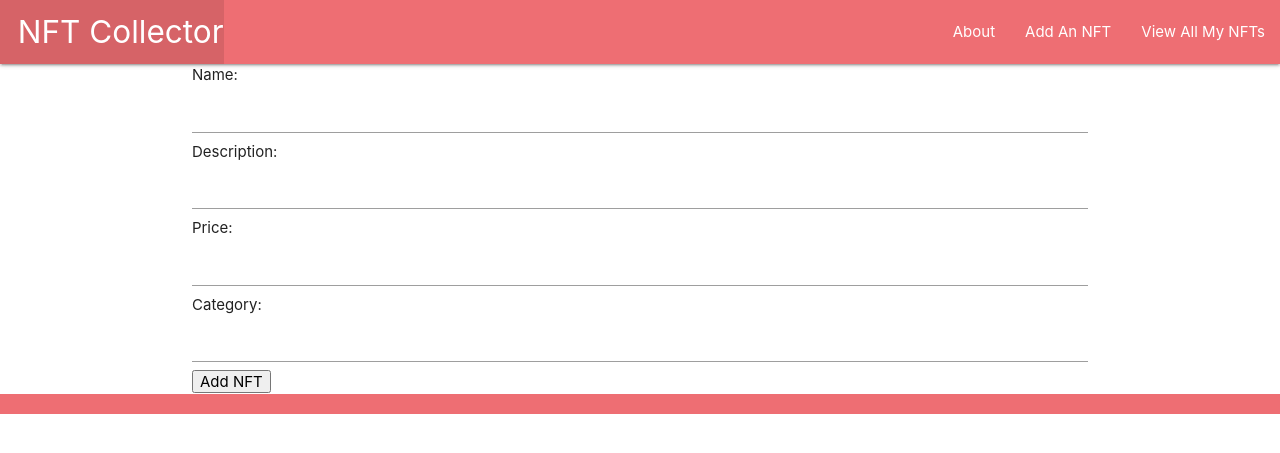
After one commit to eraynai/nft-collector, a Django app: page /nfts/new/ in a window 1280 px wide. The commit adds this page. Shown: the top 453 px of the page. Run offline with Django 3.2, Linux system fonts and the light colour scheme.

Commit message:
new form created

```diff
--- a/main_app/templates/base.html
+++ b/main_app/templates/base.html
@@ -27,6 +27,7 @@
 					</ul>
 					<ul class="right">
 						<li><a href="/about">About</a></li>
+						<li><a href="/nfts/new">Add An NFT</a></li>
 						<li><a href="/nfts">View All My NFTs</a></li>
 					</ul>
 				</div>
--- /dev/null
+++ b/main_app/templates/nfts/new_form.html
@@ -0,0 +1,10 @@
+{% extends 'base.html' %}{% block content %}
+
+<form method="POST" action="/nfts_submit/">
+	{% csrf_token %} Name: <input name="name" /> Description:
+	<input name="description" /> Price: <input name="price" /> Category:
+	<input name="category" />
+	<button type="submit">Add NFT</button>
+</form>
+
+{% endblock %}
--- a/main_app/urls.py
+++ b/main_app/urls.py
@@ -4,5 +4,6 @@ from . import views
 urlpatterns = [
     path('', views.home, name='home'),
     path('nfts/', views.nfts_index, name='index'),
-    path('nfts/<int:nft_id>/', views.nfts_detail, name='detail')
+    path('nfts/<int:nft_id>/', views.nfts_detail, name='detail'),
+    path('nfts/new/', views.nfts_new)
 ]
--- a/main_app/views.py
+++ b/main_app/views.py
@@ -26,3 +26,7 @@ def nfts_detail(request, nft_id):
     except:
         data_response = render_to_string('404.html')
         return HttpResponseNotFound(data_response)
+
+
+def nfts_new(request):
+    return render(request, 'nfts/new_form.html')
```
Also changed, not shown: main_app/templates/nfts/detail.html (+5 -17 lines).
